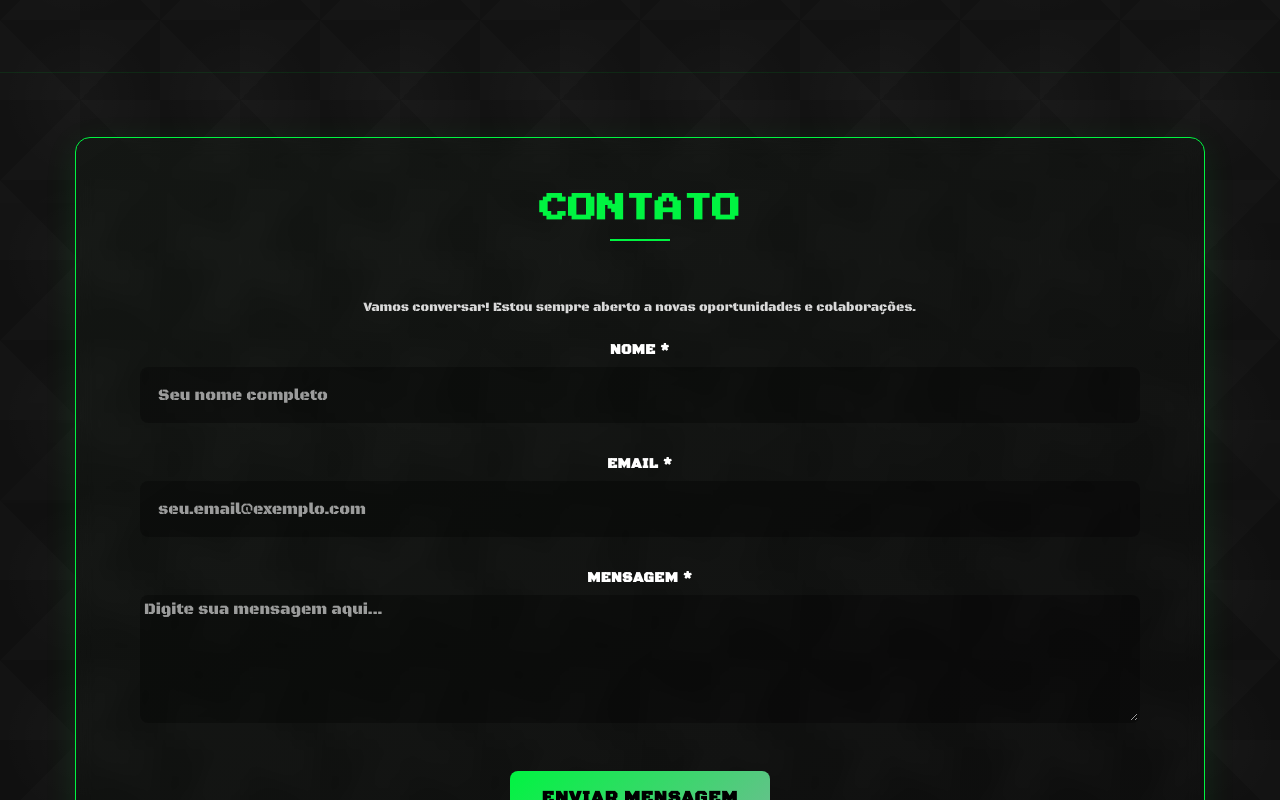
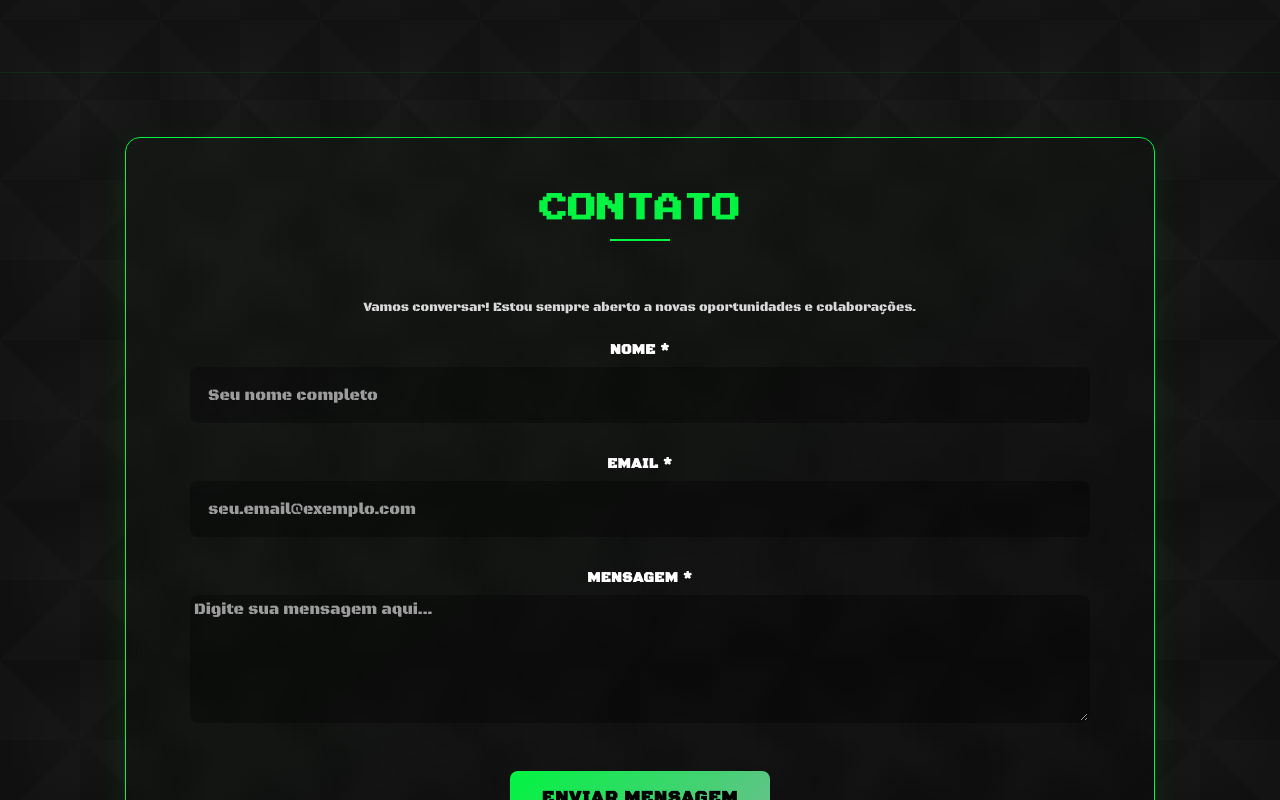
Before and after one commit to ldickmann/ldickmann.github.io, a React (Vite) app: page /home in a window 1280 px wide. Shown: the part 3820-4620 px from the top of the page. Built offline with nearby package versions, Linux system fonts and the light colour scheme.

Commit message:
style: defini width maxima para o formulario

```diff
--- a/src/components/FormsContact/index.jsx
+++ b/src/components/FormsContact/index.jsx
@@ -6,7 +6,7 @@ import DividerComponent from "../DividerComponent";
 const FormContainer = styled.div`
   display: flex;
   flex-direction: column;
-  max-width: 1000px;
+  max-width: 900px;
   width: 100%;
   margin: 0 auto;
   padding: 2rem 4rem;
@@ -24,6 +24,12 @@ const FormContainer = styled.div`
     padding: 1.5rem;
     margin: 0;
     border-radius: 10px;
+  }
+
+  @media (max-width: 430px) {
+    padding: 1rem;
+    border-radius: 8px;
+    max-width: 360px;
   }
 `;
 
@@ -45,7 +51,6 @@ const FormSubtitle = styled.p`
   text-align: center;
   font-size: 0.8rem;
   line-height: 1.6;
-
 `;
 
 const FormGroup = styled.div`
```
